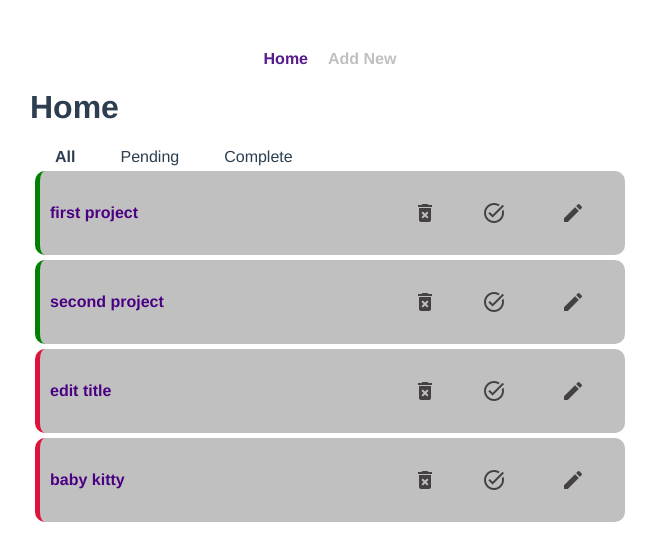
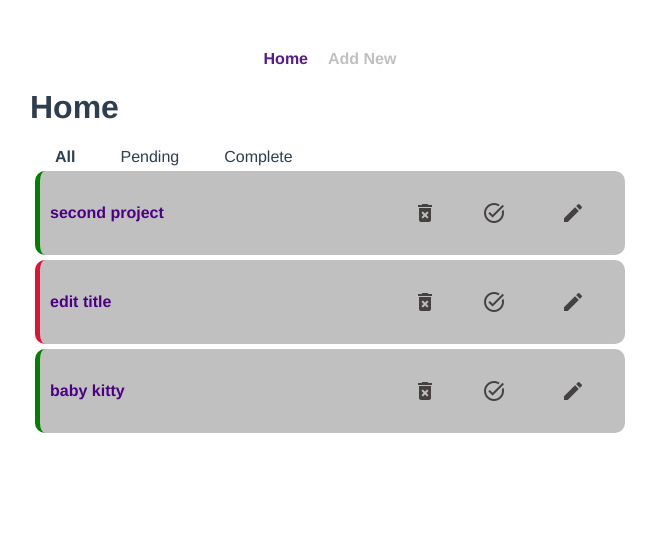
Before and after one commit to Aung-Thu-Heain/vue-todolist, a Vue app: page / in a window 1280 px wide. Shown: the top 560 px of the page, without its empty margins (310-966 px from the left). Built offline with nearby package versions, Linux system fonts and the light colour scheme; data requests are answered from the project's data file.

Commit message:
complete project

```diff
--- a/database/api.json
+++ b/database/api.json
@@ -1,11 +1,5 @@
 {
   "projects": [
-    {
-      "title": "first project",
-      "description": "first description",
-      "status": true,
-      "id": 1
-    },
     {
       "title": "second project",
       "description": "second description",
@@ -21,7 +15,7 @@
     {
       "title": "baby kitty",
       "description": "hello baby",
-      "status": false,
+      "status": true,
       "id": 4
     }
   ]
--- a/src/views/HomeView.vue
+++ b/src/views/HomeView.vue
@@ -1,8 +1,8 @@
 <template>
   <div class="home">
     <h1>Home</h1>
-    <FilterNav @fileterName="filter = $event" :filterValue="filter" />
-    <div v-for="project in projects" :key="project.id">
+    <FilterNav @fileterName="filtered = $event" :filterValue="filtered" />
+    <div v-for="project in projectsFilter" :key="project.id">
       <singleProject
         :project="project"
         @delete="deleteUi"
@@ -26,7 +26,7 @@ export default {
   data() {
     return {
       projects: [],
-      filter: "all",
+      filtered: "all",
     };
   },
 
@@ -55,5 +55,20 @@ export default {
         console.log(error);
       });
   },
+  computed: {
+    projectsFilter() {
+      if (this.filtered === "pending") {
+        return this.projects.filter((p) => {
+          return p.status === false;
+        });
+      }
+      if (this.filtered === "complete") {
+        return this.projects.filter((p) => {
+          return p.status === true;
+        });
+      }
+      return this.projects;
+    },
+  },
 };
 </script>
```
